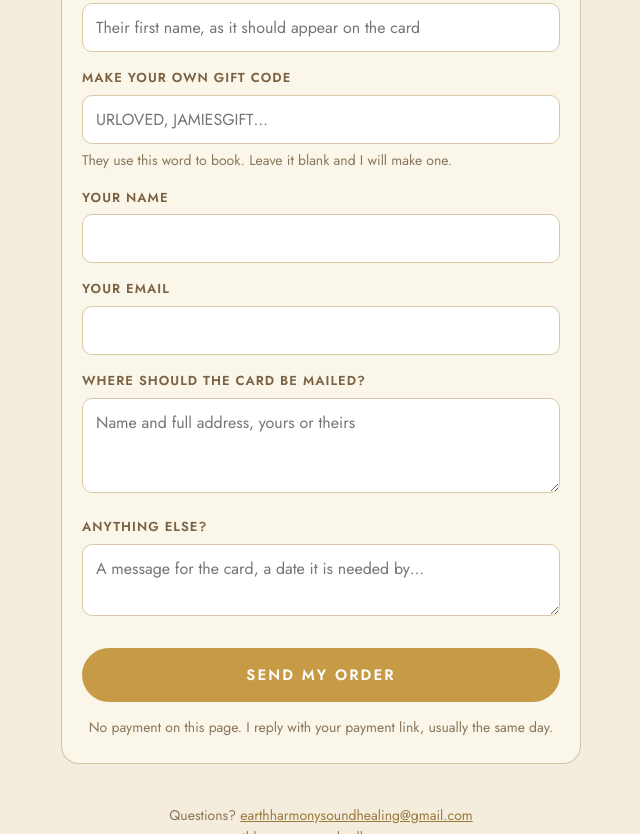
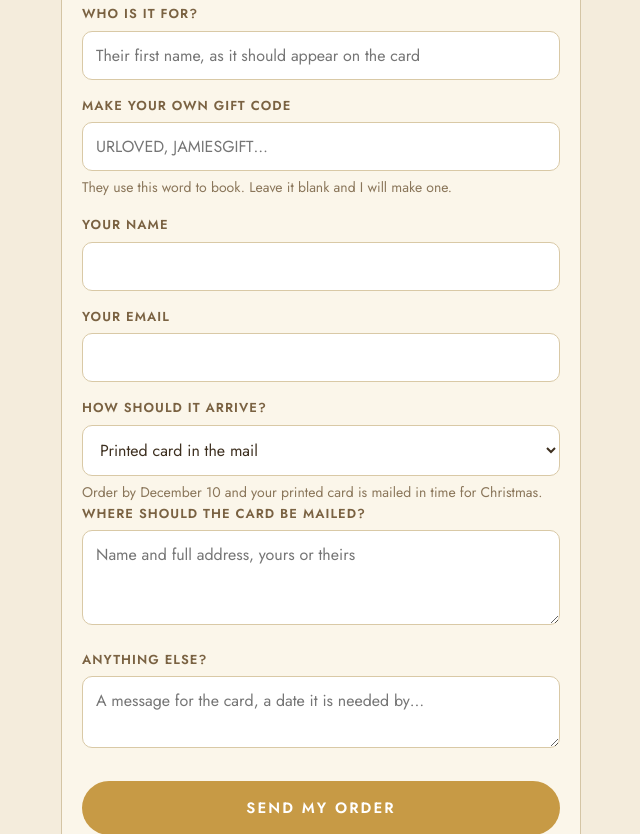
Before and after one commit to MATERIAAURELIA/events-hub, a plain HTML site: page gift/index.html in a window 1280 px wide. Shown: the part 2182-3016 px from the top of the page, without its empty margins (319-959 px from the left). Drawn offline with nearby package versions, Linux system fonts and the light colour scheme.

Commit message:
Gift page: printed, text or email delivery
Co-Authored-By: Claude Fable 5.2 <noreply@anthropic.com>
Claude-Session: https://claude.ai/code/session_01Hw47gyHnaKvroeyWH4sg8h

```diff
--- a/gift/index.html
+++ b/gift/index.html
@@ -43,7 +43,7 @@ button{margin-top:24px;width:100%;background:#c79a45;color:#fff;border:none;bord
 <ol class="steps">
 <li><b>1</b>Choose the gift and tell me who it is for.</li>
 <li><b>2</b>I email you a secure payment link.</li>
-<li><b>3</b>A printed card in a kraft envelope goes in the mail, to you or straight to them. Cards are mailed out before Christmas.</li>
+<li><b>3</b>Choose a printed card in a kraft envelope, mailed to you or straight to them, or a digital card sent by text or email with the opening you see above and their name on it.</li>
 <li><b>4</b>They book any Signature Sound Session with their own gift code.</li>
 </ol>
 
@@ -82,8 +82,21 @@ button{margin-top:24px;width:100%;background:#c79a45;color:#fff;border:none;bord
 <label for="email">Your email</label>
 <input id="email" type="email" name="email" required>
 
-<label for="mail">Where should the card be mailed?</label>
-<textarea id="mail" name="Mail to" rows="3" required placeholder="Name and full address, yours or theirs"></textarea>
+<label for="how">How should it arrive?</label>
+<select id="how" name="Delivery" required>
+<option value="Printed card by mail">Printed card in the mail</option>
+<option value="Digital by text">Digital card by text message</option>
+<option value="Digital by email">Digital card by email</option>
+</select>
+<div class="hint" id="howHint"></div>
+
+<div id="mailRow"><label for="mail">Where should the card be mailed?</label>
+<textarea id="mail" name="Mail to" rows="3" placeholder="Name and full address, yours or theirs"></textarea></div>
+
+<div id="digRow"><label for="dest" id="destLabel">Their mobile number</label>
+<input id="dest" name="Send digital card to">
+<label for="when">When should it arrive?</label>
+<input id="when" name="Send on" placeholder="December 25, 9am · or right away"></div>
 
 <label for="note">Anything else?</label>
 <textarea id="note" name="Note" rows="2" placeholder="A message for the card, a date it is needed by…"></textarea>
@@ -97,6 +110,11 @@ button{margin-top:24px;width:100%;background:#c79a45;color:#fff;border:none;bord
 </div>
 <script>
 var g=document.getElementById('gift'),o=document.getElementById('otherRow'),a=document.getElementById('amt');
+var h=document.getElementById('how'),mr=document.getElementById('mailRow'),dr=document.getElementById('digRow'),m=document.getElementById('mail'),d=document.getElementById('dest'),hh=document.getElementById('howHint'),dl=document.getElementById('destLabel');
+function how(){var p=h.value.indexOf('Printed')===0,t=h.value.indexOf('text')>0;mr.style.display=p?'block':'none';dr.style.display=p?'none':'block';m.required=p;d.required=!p;
+dl.textContent=t?'Their mobile number':'Their email address';d.type=t?'tel':'email';
+hh.textContent=p?'Order by December 10 and your printed card is mailed in time for Christmas.':'Sent on the day you choose, Christmas morning included.';}
+h.addEventListener('change',how);how();
 g.addEventListener('change',function(){var on=g.value==='other';o.style.display=on?'block':'none';a.required=on;});
 </script>
 </body></html>
```
